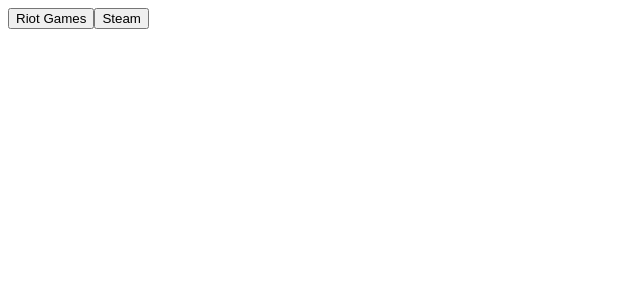
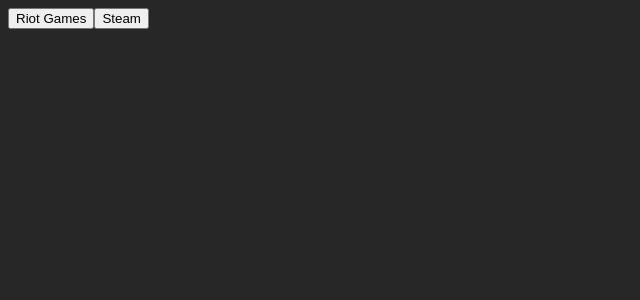
Before and after one commit to IgorSinchuk/task-mean, an Angular app in the folder mean-pj/: page /home in a window 1280 px wide. Shown: the top 300 px of the page, without its empty margins (0-640 px from the left). Built offline with nearby package versions, Linux system fonts and the light colour scheme.

Commit message:
neutral commit

```diff
--- a/mean-pj/src/app/home/home.component.css
+++ b/mean-pj/src/app/home/home.component.css
@@ -0,0 +1,9 @@
+.body {
+    margin: 0;
+    padding: 0;
+    width: 100%;
+    height: 100vh;
+    background-color: #282728;
+    background-size: auto;
+    display: table;
+}
--- a/mean-pj/src/app/home/home.component.html
+++ b/mean-pj/src/app/home/home.component.html
@@ -1,6 +1,8 @@
-<div>
+<div class="body">
+<div class="riot-button">
   <a routerLink="/riot" routerLinkActive="active">
   <button type="button" class="riot-button">Riot Games</button></a>
   <a routerLink="/steam" routerLinkActive="active">
     <button type="button" class="riot-button">Steam</button></a>
 </div>
+</div>
--- a/mean-pj/src/index.html
+++ b/mean-pj/src/index.html
@@ -4,6 +4,7 @@
   <meta charset="utf-8">
   <title>MeanPj</title>
   <base href="/">
+  <link rel="stylesheet" type="text/css" href="styles.css">
 
 
   <meta name="viewport" content="width=device-width, initial-scale=1">
--- a/mean-pj/src/styles.css
+++ b/mean-pj/src/styles.css
@@ -1 +1,4 @@
 /* You can add global styles to this file, and also import other style files */
+body {
+    background-color: #282728;
+}
```
